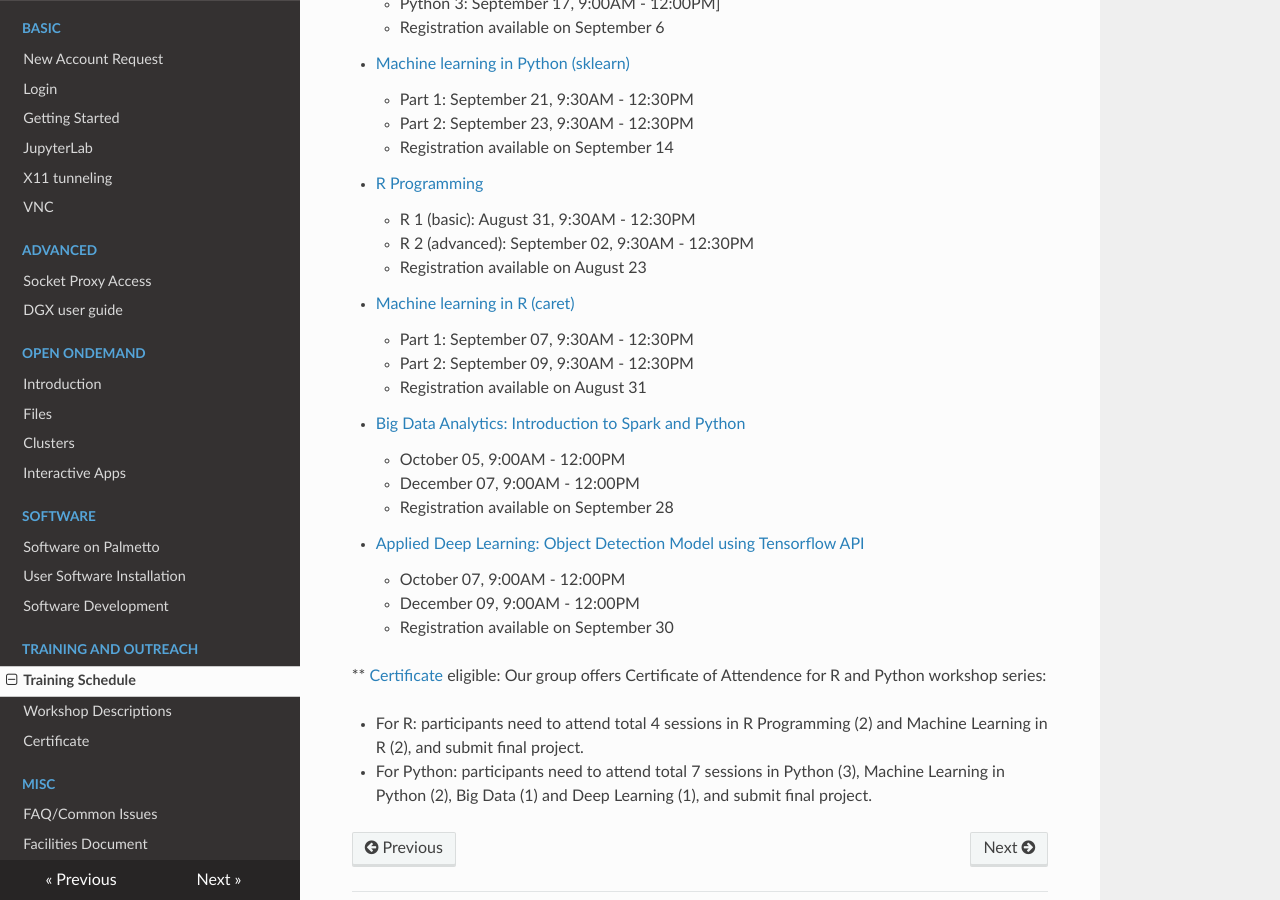
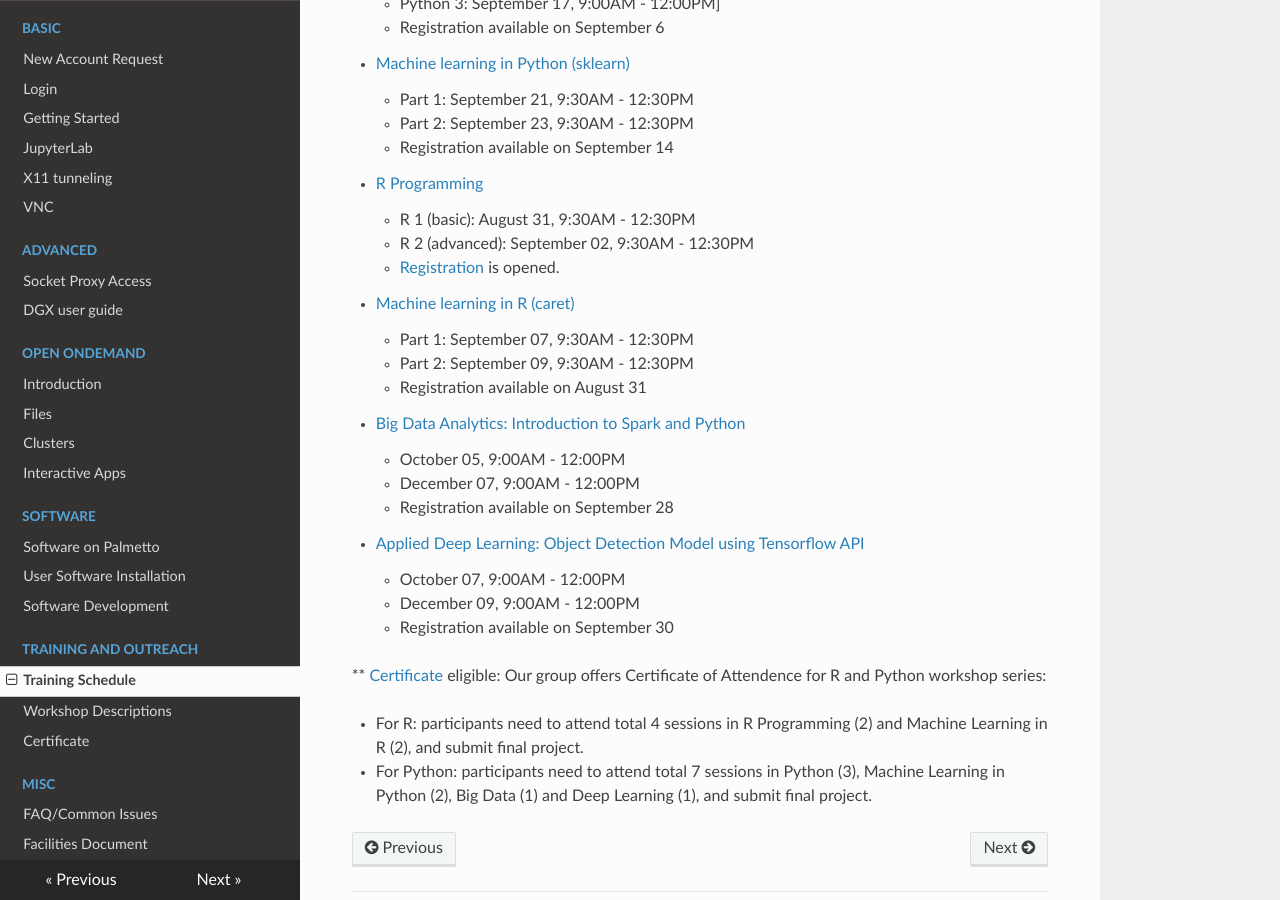
Before and after one commit to clemsonciti/palmetto-documentation, an MkDocs documentation site: the page built from docs/training/schedule.md, in a window 1280 px wide and 900 px high, scrolled down 727 px. Built offline with MkDocs 1.6.1, drawn with Linux system fonts in a browser that asks for light colours; nearby versions of some CDN libraries.

Commit message:
Update schedule.md

```diff
--- a/docs/training/schedule.md
+++ b/docs/training/schedule.md
@@ -32,7 +32,7 @@ Registration link will be automatically closed once it hits max 60 participants.
 - [R Programming](workshop.md#introduction-to-data-science-using-r)
     - R 1 (basic): August 31, 9:30AM - 12:30PM
     - R 2 (advanced): September 02, 9:30AM - 12:30PM
-    - Registration available on August 23
+    - [Registration](https://docs.google.com/forms/d/e/1FAIpQLSeF5ZhMyq7h0iPFKRGLKhChGSEgfpaWVwH0VFaGvin7HNF8Yw/viewform?vc=0&c=0&w=1&flr=0&usp=mail_form_link) is opened.
 
 - [Machine learning in R (caret)](workshop.md#machine-learning-in-r)
     - Part 1: September 07, 9:30AM - 12:30PM
```
